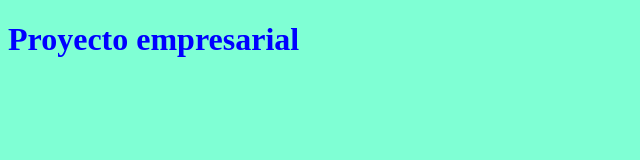
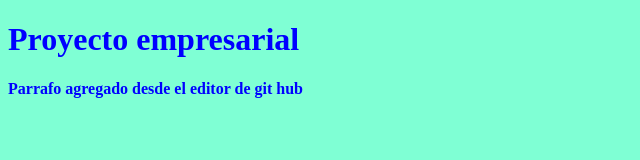
Before and after one commit to Resis-G/luisGermanPruebaDeGit, a plain HTML site: page index.html in a window 1280 px wide. Shown: the whole page, without its empty margins (0-640 px from the left). Drawn offline with Linux system fonts and the light colour scheme.

Commit message:
ediccion del archivo desde git hub

```diff
--- a/index.html
+++ b/index.html
@@ -9,6 +9,6 @@
 </head>
 <body>
     <h1>Proyecto empresarial</h1>
-
+    <p>Parrafo agregado desde el editor de git hub</p>
 </body>
 </html>
```
